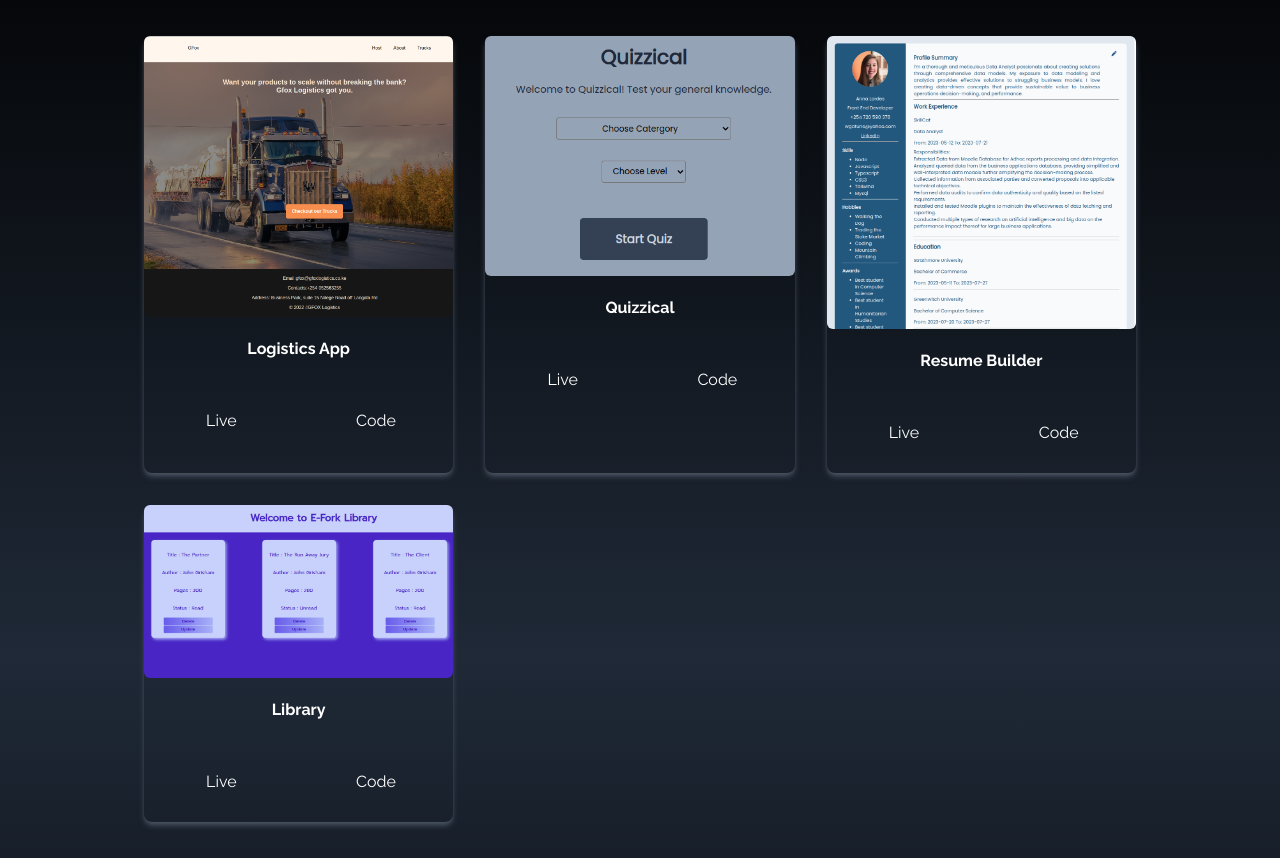
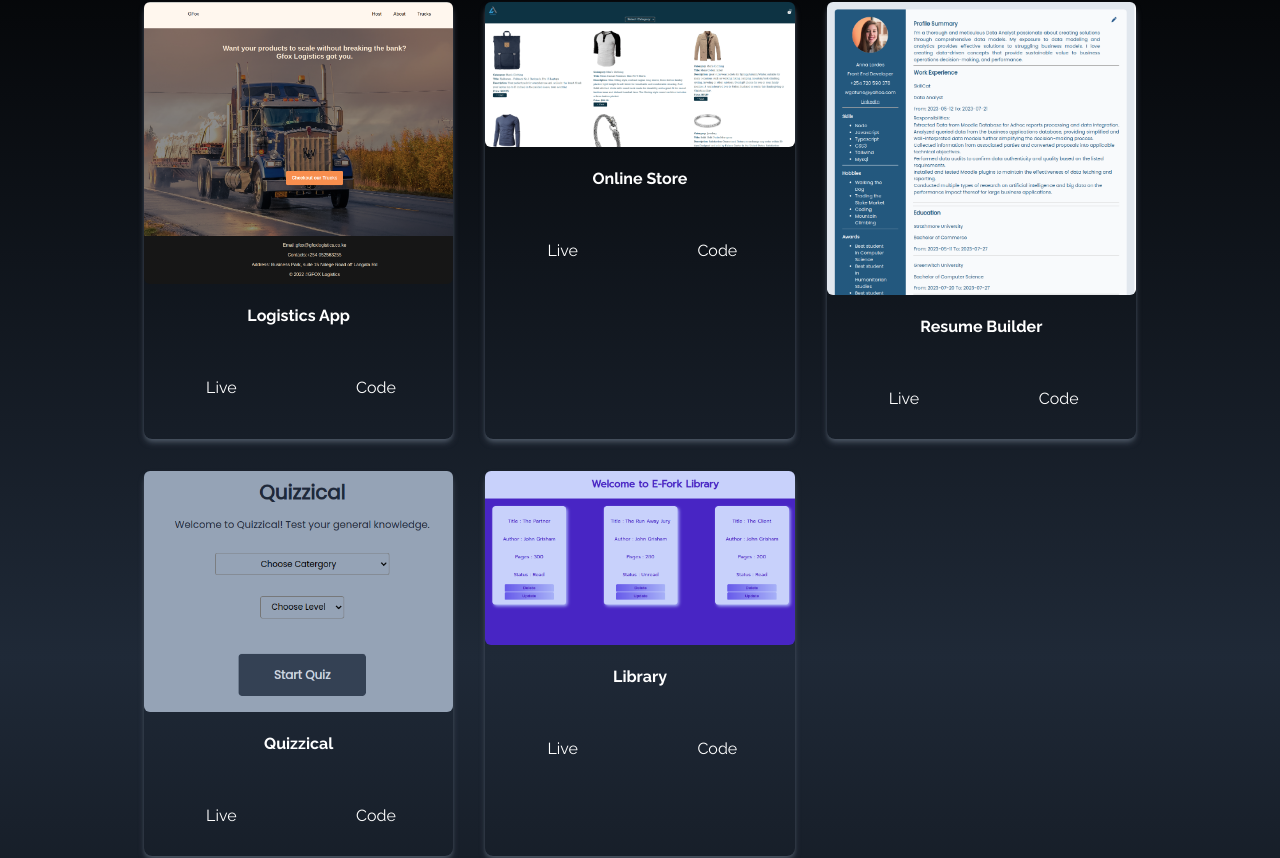
Before and after one commit to SteveMuiyuro/Portfolio_Site, a React (Vite) app: page / in a window 1280 px wide. Shown: the part 1743-2601 px from the top of the page. Built offline with nearby package versions, Linux system fonts and the light colour scheme; a web font is replaced by a local one.

Commit message:
Add portfolio project

```diff
--- a/src/components/Portfolio.jsx
+++ b/src/components/Portfolio.jsx
@@ -2,7 +2,7 @@ import Gfox from "../assets/portfolio/Gfox.png";
 import Quizzical from "../assets/portfolio/Quizzical.png";
 import Resume from "../assets/portfolio/Resume.png";
 import Library from "../assets/portfolio/Library.png";
-
+import Ecommerce from "../assets/portfolio/ecommerce-store.png";
 export default function Portfolio() {
   const portfolios = [
     {
@@ -14,10 +14,10 @@ export default function Portfolio() {
     },
     {
       id: 2,
-      src: Quizzical,
-      codeUrl: "https://github.com/SteveMuiyuro/Project_Quizzical",
-      liveUrl: "https://project-quizzical.netlify.app/",
-      name: "Quizzical",
+      src: Ecommerce,
+      codeUrl: "https://github.com/SteveMuiyuro/Project_OnlineStore",
+      liveUrl: "https://daintystore.netlify.app/",
+      name: "Online Store",
     },
     {
       id: 3,
@@ -28,6 +28,13 @@ export default function Portfolio() {
     },
     {
       id: 4,
+      src: Quizzical,
+      codeUrl: "https://github.com/SteveMuiyuro/Project_Quizzical",
+      liveUrl: "https://project-quizzical.netlify.app/",
+      name: "Quizzical",
+    },
+    {
+      id: 5,
       src: Library,
       codeUrl: "https://github.com/SteveMuiyuro/Project_E-Fork-Library",
       liveUrl: "https://eforklibrarly.netlify.app/",
```
Also changed, not shown: src/assets/portfolio/ecommerce-store.png (added).
